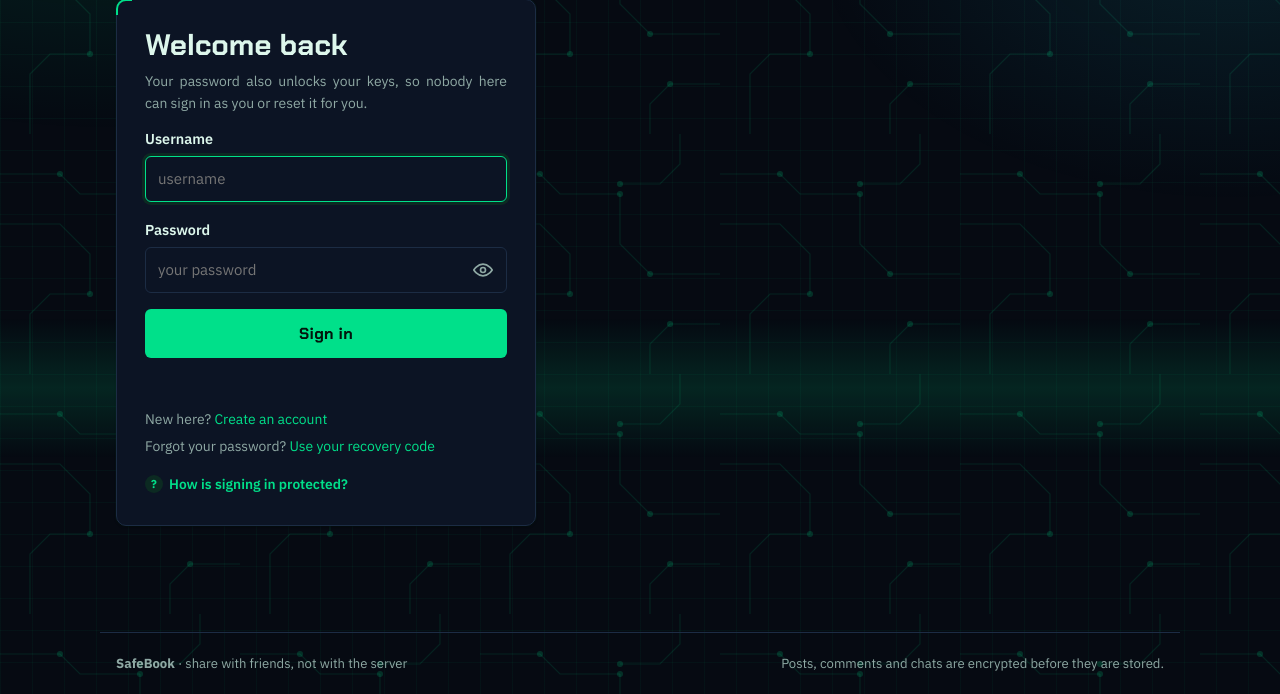
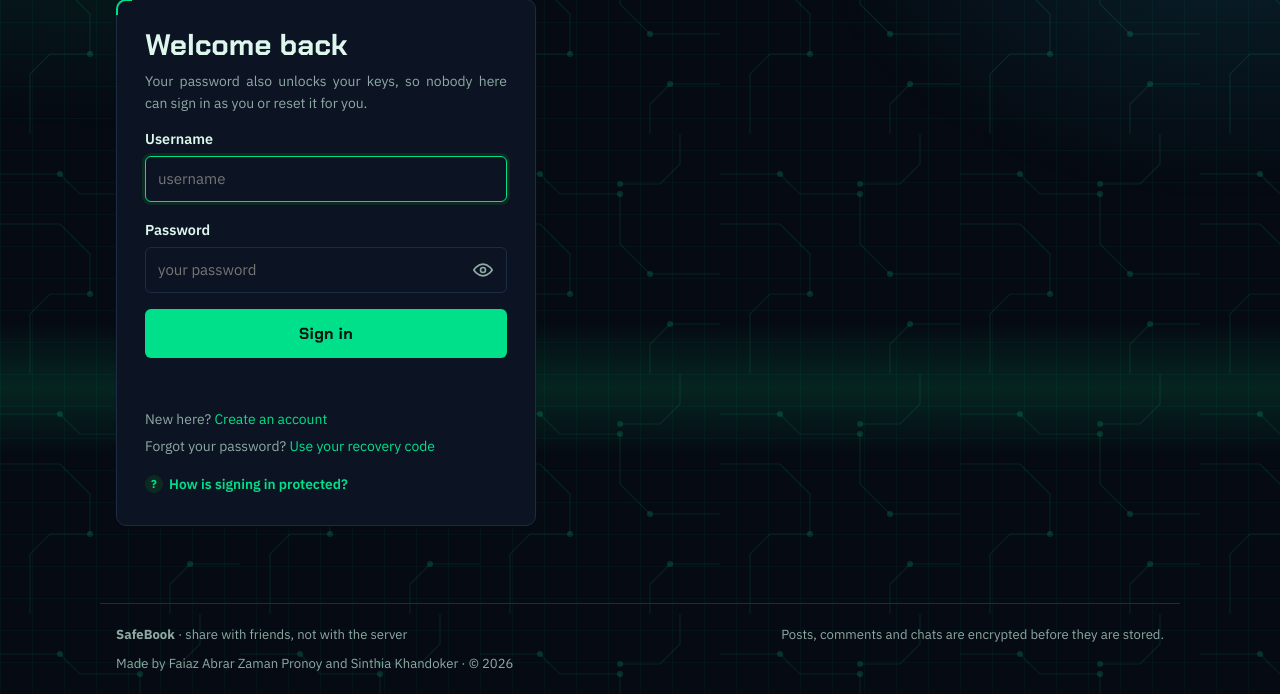
Before and after one commit to FaiazPronoy/SafeBook, a Django app: page /login/?next=/account/ in a window 1280 px wide. Shown: the part 106-800 px from the top of the page. Run offline with Django 5.2, Linux system fonts and the light colour scheme; parts of the project's set-up code (start-up, migrations or seed data) failed here and were passed over.

Commit message:
Add license

```diff
--- a/secureapp/management/commands/seed_demo.py
+++ b/secureapp/management/commands/seed_demo.py
@@ -33,7 +33,7 @@ POSTS = [
      "Sunset from a rooftop in Lalbagh. Twelve floors of stairs, zero regrets. "
      "The fort looks like a painting from up here.",
      [("nusrat", "Which building? I want to go before the rains come back."),
-      ("tanvir", "The blue one behind the bakery. Bring water.")],
+      ("tanvir", "The blue one behind Moti Mia's bakery. Bring water.")],
      ["nusrat", "faiaz", "mim"]),
     ("faiaz", "friends", 6,
      "Finally moved my notes off the cloud drive I did not trust. Took a whole "
--- a/secureapp/static/app.js
+++ b/secureapp/static/app.js
@@ -1,3 +1,4 @@
+/*! SafeBook. Copyright 2026 Faiaz Abrar Zaman Pronoy and Sinthia Khandoker. All rights reserved. See LICENSE. */
 /* SafeBook's page behaviour. Everything here is a convenience on top of pages
    that already work without it: the forms post, the links go, the dialogs
    are plain <dialog> elements. */
--- a/secureapp/static/style.css
+++ b/secureapp/static/style.css
@@ -1,3 +1,4 @@
+/*! SafeBook. Copyright 2026 Faiaz Abrar Zaman Pronoy and Sinthia Khandoker. All rights reserved. See LICENSE. */
 /* SafeBook
    A social network that looks like what it is underneath: a security
    console. Near black navy, a faint circuit board and grid behind every
--- a/secureapp/templates/base.html
+++ b/secureapp/templates/base.html
@@ -4,6 +4,7 @@
   <meta charset="utf-8">
   <meta name="viewport" content="width=device-width, initial-scale=1">
   <title>{% block title %}SafeBook | An Encrypted Social Media Network{% endblock %}</title>
+  <meta name="author" content="Faiaz Abrar Zaman Pronoy and Sinthia Khandoker">
   <meta name="description" content="SafeBook is a social network where your posts, comments and chats are locked with keys only you and your friends hold. The server stores them without a key of its own.">
   <meta name="theme-color" content="#050910">
     <link rel="preconnect" href="https://fonts.googleapis.com">
@@ -100,6 +101,7 @@
 <footer class="site-footer">
   <span><b>SafeBook</b> · share with friends, not with the server</span>
   <span>Posts, comments and chats are encrypted before they are stored.</span>
+  <span>Made by Faiaz Abrar Zaman Pronoy and Sinthia Khandoker · © {% now "Y" %}</span>
 </footer>
 {% endblock %}
 
```
Also changed, not shown: README.md, 1 other file.
